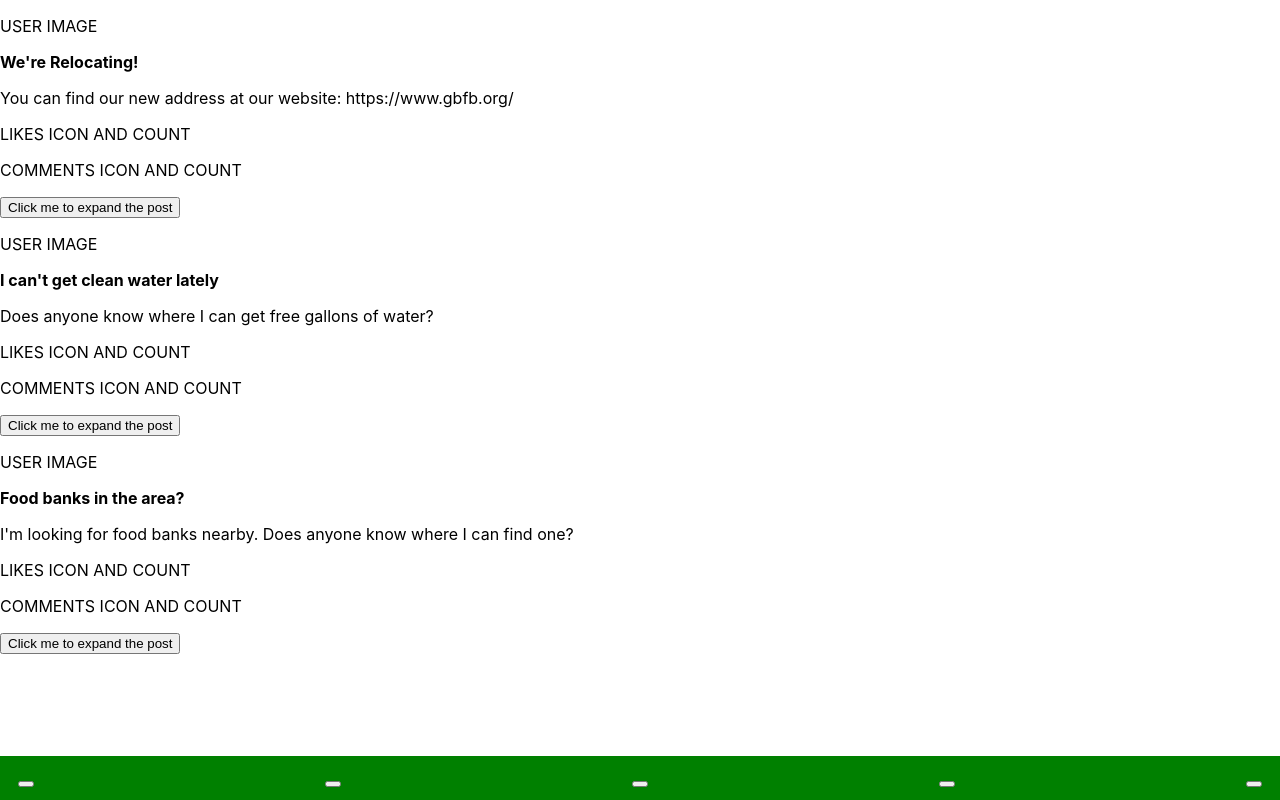
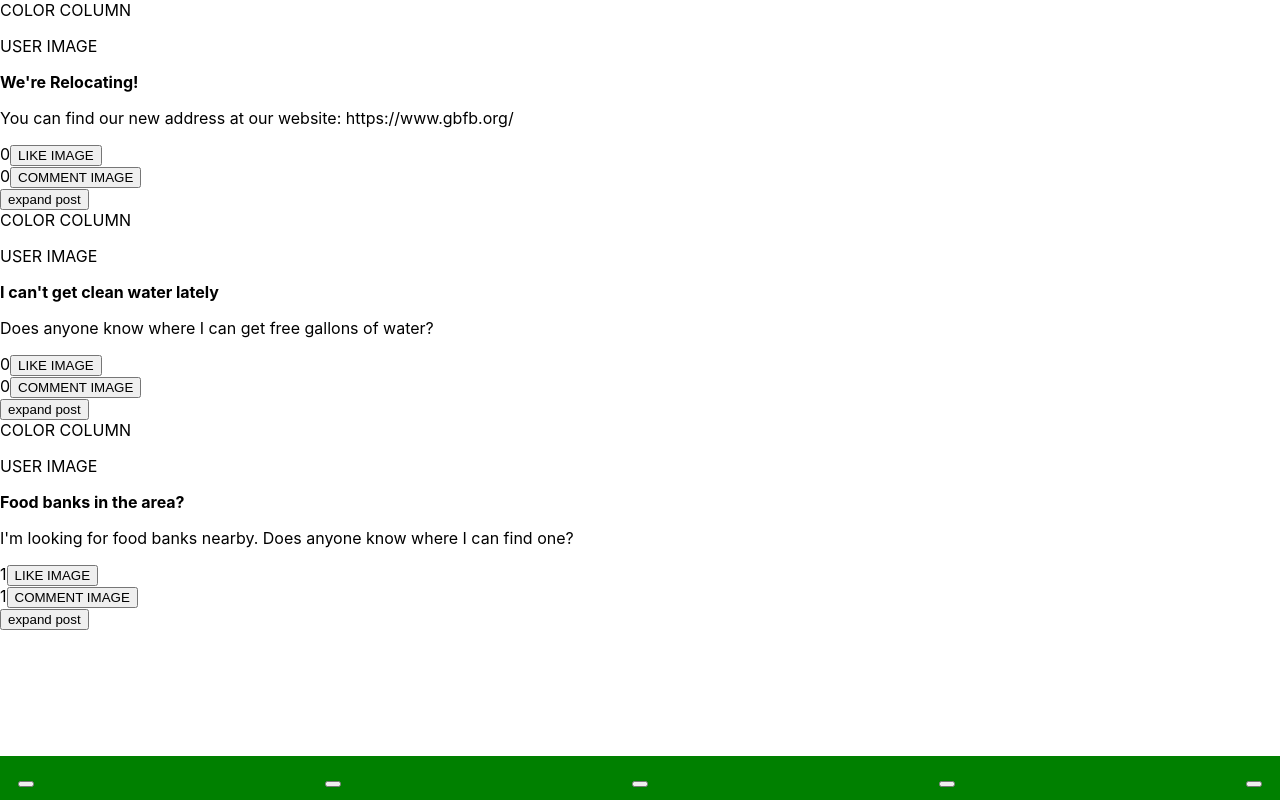
Before and after one commit to fdznoriega/bcwebdev-3, a React (Create React App) app: page / in a window 1280 px wide. Built offline with nearby package versions, Linux system fonts and the light colour scheme.

Commit message:
post preview restructure

```diff
--- a/src/components/PostPreview.js
+++ b/src/components/PostPreview.js
@@ -9,42 +9,69 @@ function PostPreview(props) {
     let titlePreview = post.title.length > maxChars ? post.title.substring(0, maxChars - 4) + "..." : post.title;
     let bodyPreview = post.body.length > maxChars ? post.body.substring(0, maxChars - 4) + "..." : post.body;
 
+    // get num of likes, num of comments
+    let numOfLikes = props.likes.filter(like => like.postId === post.id).length;
+    let numOfComments = props.comments.filter(comment => comment.postId === post.id).length;
+
     function handleLike() {
-
+        props.onLike();
     }
 
     function handleUnlike() {
-
+        props.onUnlike();
     }
 
     function handleExpandPost() {
         console.log("expanding post");
     }
 
+    function handleExpandComments() {
+        console.log("expand posts and jump to comments")
+    }
+
     return (
         <div>
             {/* FIRST COLUMN: COLOR */}
+            <div>COLOR COLUMN</div>
+
             {/* SECOND COLUMN: CONTENT */}
-            {/* THIRD COLUMN: EXPAND POST BUTTON */}
             <div>
+                {/* user icon and title section */}
+                <section>
                     <p>USER IMAGE</p>
                     <b>
                         <p>{titlePreview}</p>
                     </b>
+                </section>
 
+                {/* body preview section */}
+                <section>
+                    <p>{bodyPreview}</p>
+                </section>
+
+                {/* likes and comments */}
+                <section>
+                    <div>
+                        <span>{numOfLikes}</span>
+                        <button onClick={handleLike}>
+                            {/* TODO */}
+                            <span>LIKE IMAGE</span>
+                        </button>
                     </div>
 
                     <div>
-                <p>{bodyPreview}</p>
+                        <span>{numOfComments}</span>
+                        <button onClick={handleExpandComments}>
+                            {/* TODO */}
+                            <span>COMMENT IMAGE</span>
+                        </button>
                     </div>
+                </section>
 
+            </div>
+            {/* THIRD COLUMN: EXPAND POST BUTTON */}
             <div>
-                <p>LIKES ICON AND COUNT</p>
-                <p>COMMENTS ICON AND COUNT</p>
-            </div>
-
-            <div>
-                <button onClick={handleExpandPost}>Click me to expand the post</button>
+                <button onClick={handleExpandPost}>expand post</button>
             </div>
 
         </div>
```
Also changed, not shown: src/components/PostThumbnails.js (deleted, +0 -8 lines). Lines whose indentation alone changed are shown as unchanged.
